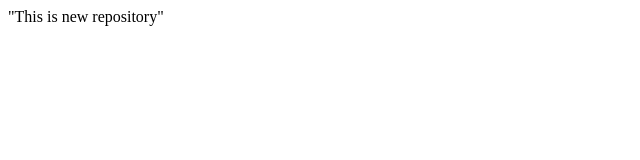
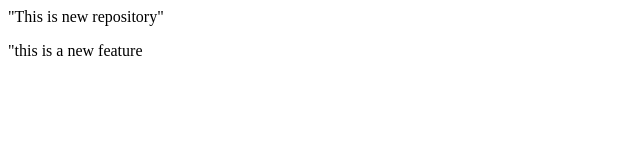
Before and after one commit to shitanshu-123/localrepo, a plain HTML site: page index.html in a window 1280 px wide. Shown: the whole page, without its empty margins (0-640 px from the left). Drawn offline with Linux system fonts and the light colour scheme.

Commit message:
add new feature

```diff
--- a/index.html
+++ b/index.html
@@ -1 +1,2 @@
 <p>"This is new repository"</p>
+<p>"this is a new feature</p>
```
